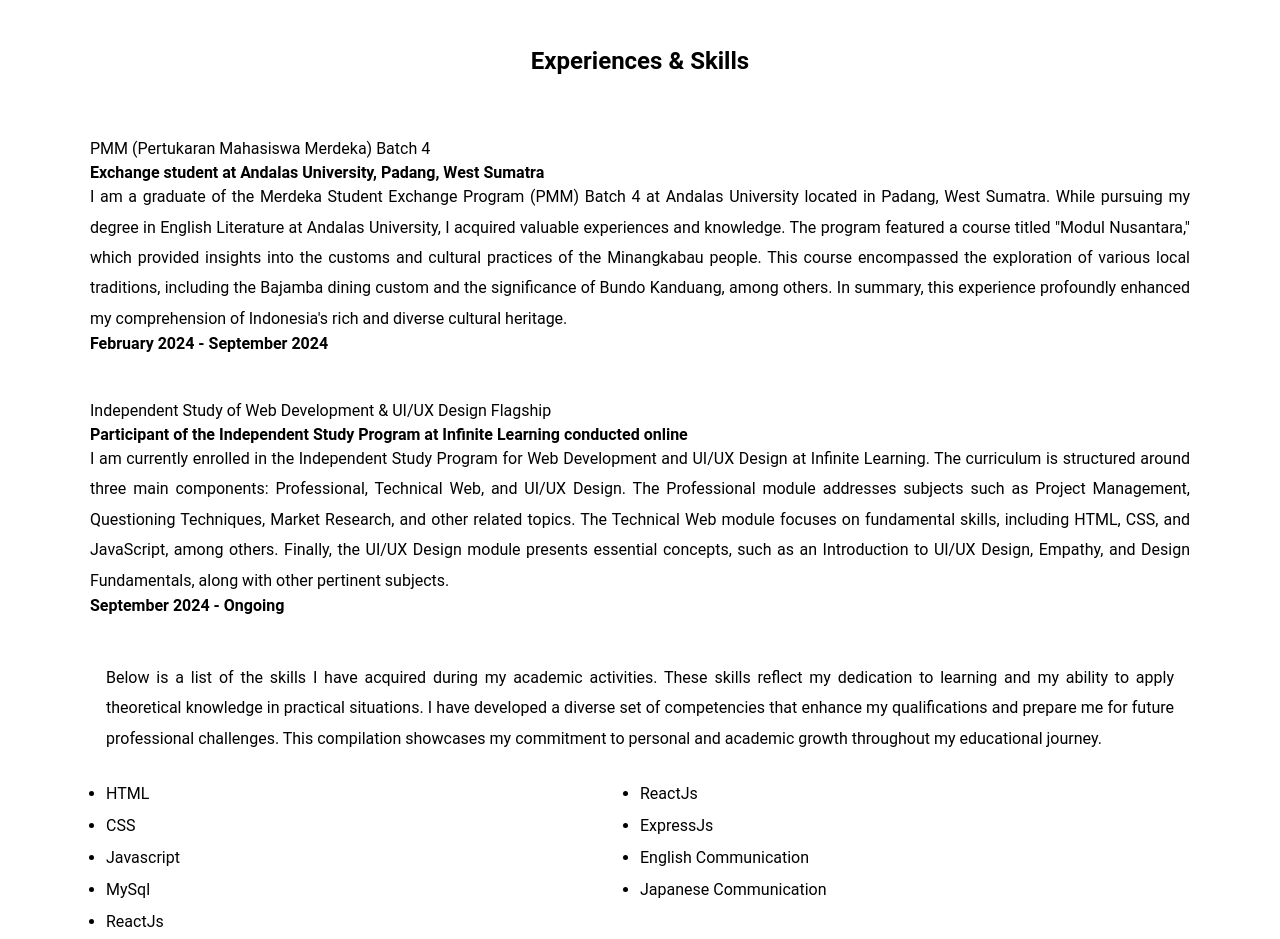
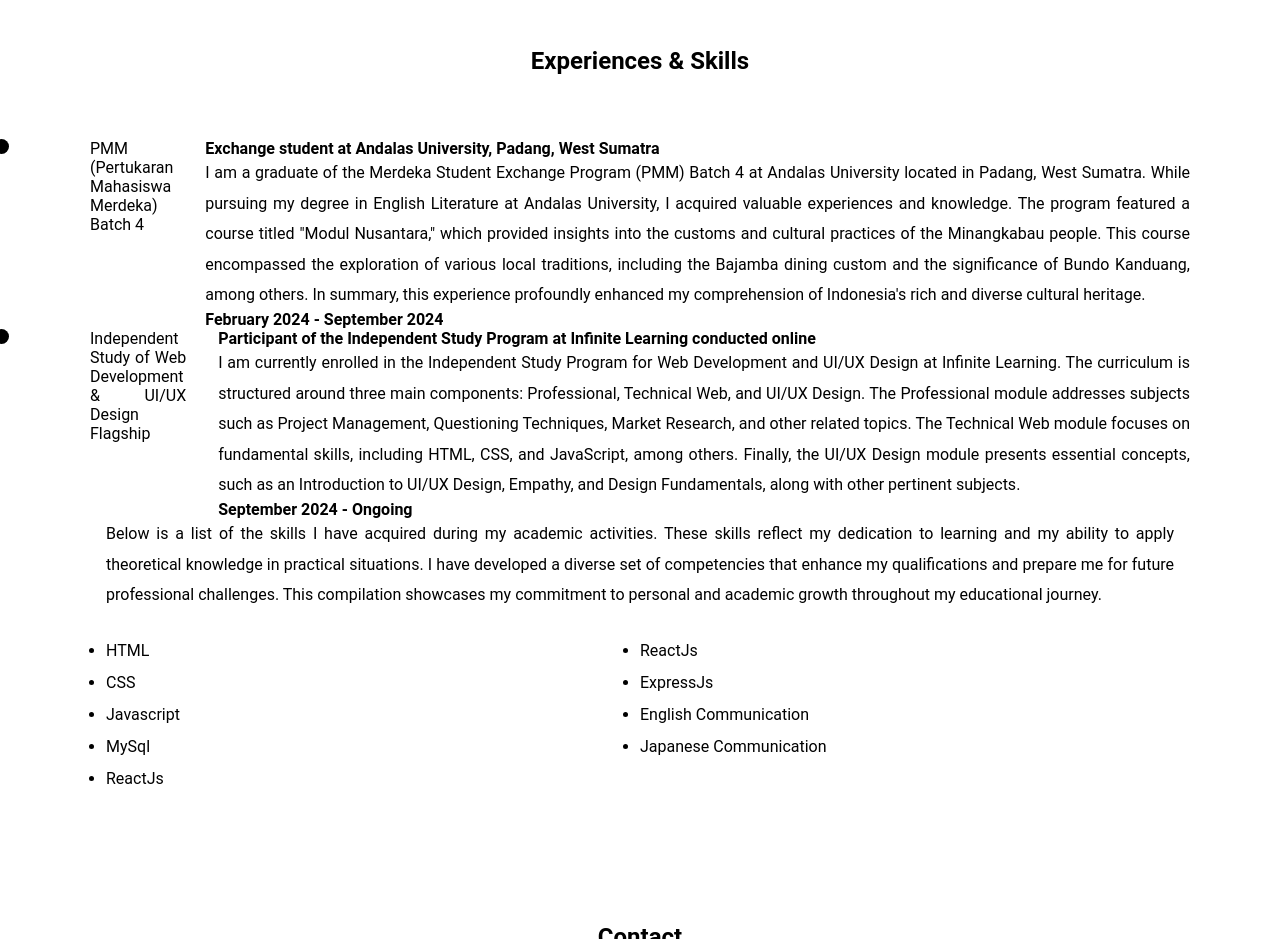
Before and after one commit to rahmadianshodiqi2/Web-Portofolio, a plain HTML site: page index.html in a window 1280 px wide. Shown: the part 2280-3219 px from the top of the page. Drawn offline with Linux system fonts and the light colour scheme.

Commit message:
Update style.css

```diff
--- a/style.css
+++ b/style.css
@@ -178,7 +178,7 @@ section {
     text-align: justify;
 }
 
-.experience {
+.experiences {
     display: flex;
     gap: 2rem;
 }
@@ -187,15 +187,15 @@ section {
     padding: 0 0.7rem;
 }
 
-.experience-info {
+.experiences-info {
     margin: 0.3rem 0;
 }
 
-.experience-date {
+.experiences-date {
     margin-bottom: 3rem;
 }
 
-.experience .line div::before {
+.experiences .line div::before {
     content: "";
     width: 15px;
     height: 15px;
```
